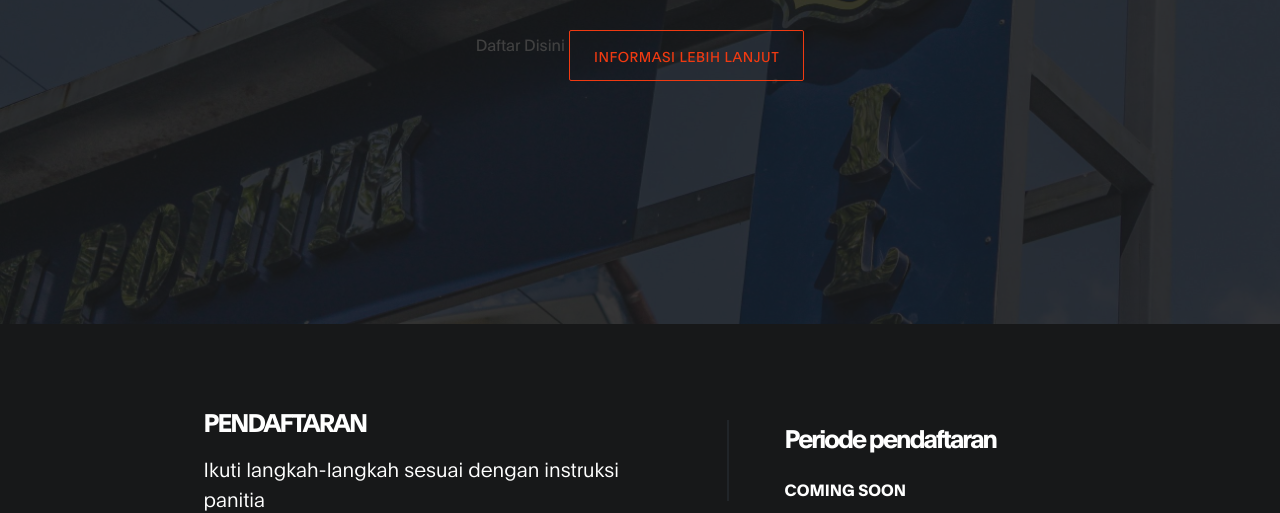
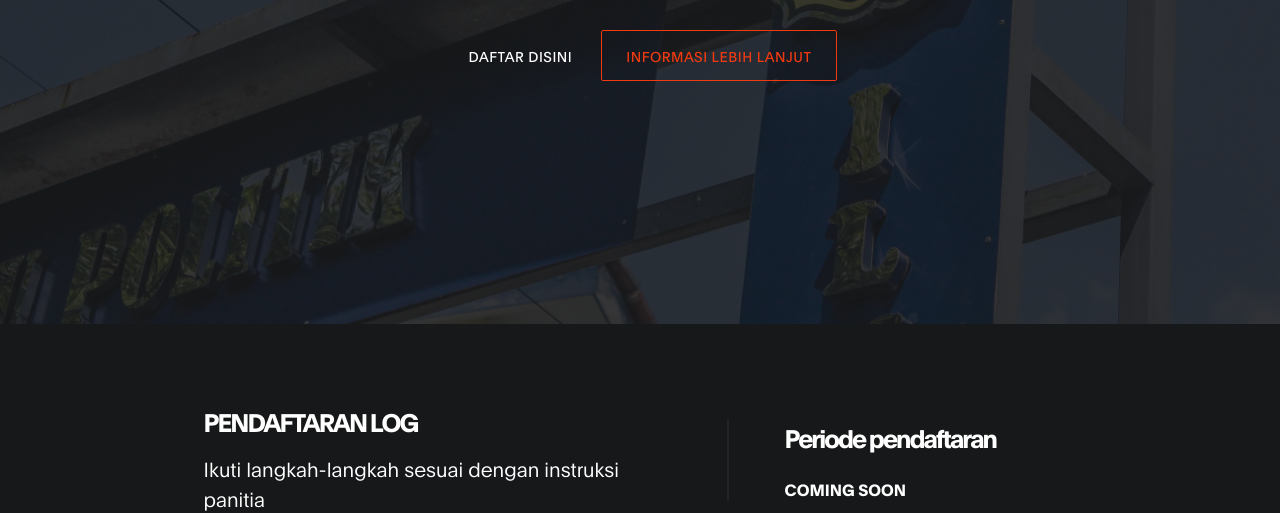
Before and after one commit to hmpipfisipunigal/hmpipfisipunigal, a plain HTML site: page index.html in a window 1280 px wide. Shown: the part 476-989 px from the top of the page. Drawn offline with Linux system fonts and the light colour scheme.

Commit message:
Update index.html

```diff
--- a/index.html
+++ b/index.html
@@ -97,7 +97,7 @@
 
                                     <h1 class="text-white" data-aos="fade-up" data-aos-delay="500">LEADERSHIP OF GOVERNMENT ( LOG )</h1>
 
-                                    <a href="#feature" class="https://forms.gle/JN1KNnn7oKdoL7iK9" data-aos="fade-up" data-aos-delay="600">Daftar Disini</a>
+                                    <a href="#feature" class="btn custom-btn mt-3" data-aos="fade-up" data-aos-delay="600">Daftar Disini</a>
 
                                     <a href="#about" class="btn custom-btn bordered mt-3" data-aos="fade-up" data-aos-delay="700">Informasi Lebih Lanjut</a>
 
@@ -114,11 +114,11 @@
             <div class="row">
 
                 <div class="d-flex flex-column justify-content-center ml-lg-auto mr-lg-5 col-lg-5 col-md-6 col-12">
-                    <h2 class="mb-3 text-white" data-aos="fade-up">PENDAFTARAN</h2>
+                    <h2 class="mb-3 text-white" data-aos="fade-up">PENDAFTARAN LOG</h2>
 
                     <h6 class="mb-4 text-white" data-aos="fade-up">Ikuti langkah-langkah sesuai dengan instruksi panitia</h6>
 
-                    <a href="#" class="btn custom-btn bg-color mt-3" data-aos="fade-up" data-aos-delay="300" data-toggle="modal" data-target="#membershipForm">Daftar disini</a>
+                    <a href="https://forms.gle/JN1KNnn7oKdoL7iK9" class="btn custom-btn bg-color mt-3" data-aos="fade-up" data-aos-delay="300" data-toggle="modal" data-target="#membershipForm">Daftar disini</a>
                 </div>
 
                 <div class="mr-lg-auto mt-3 col-lg-4 col-md-6 col-12">
```
